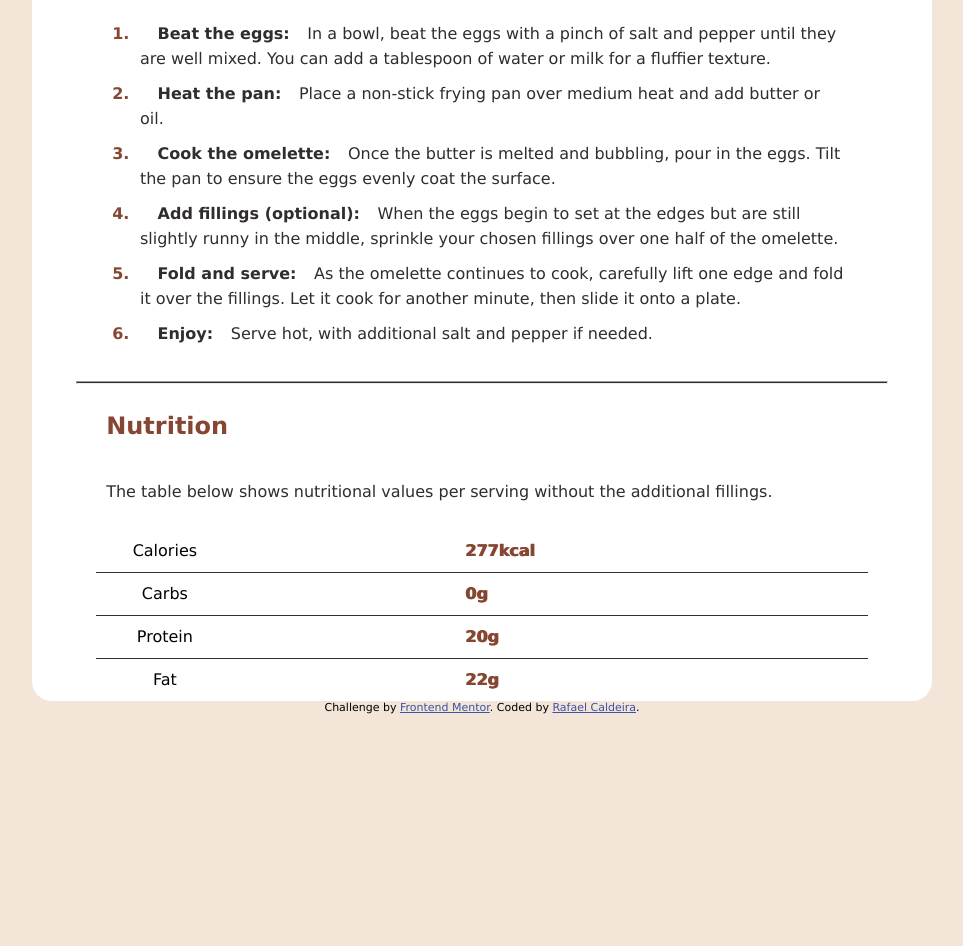
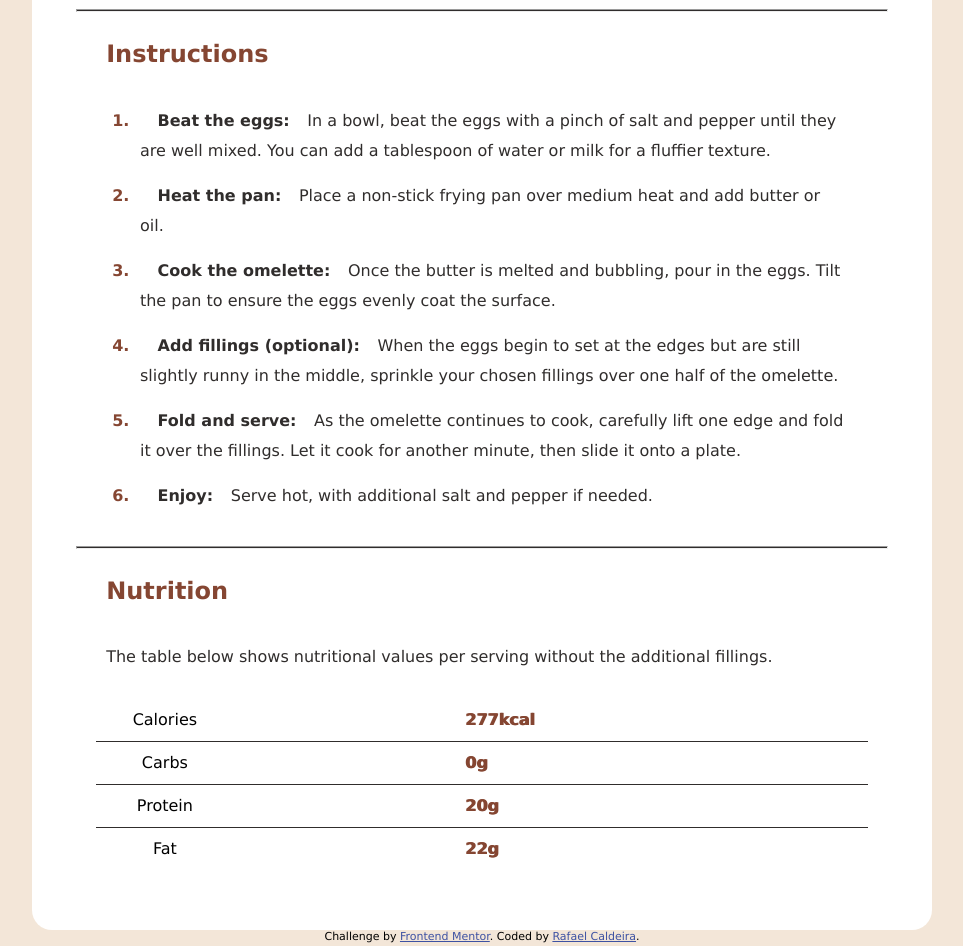
Before and after one commit to RafaelRSCaldeira/Recipe-Page, a plain HTML site: page index.html in a window 1280 px wide. Shown: the part 1312-2258 px from the top of the page, without its empty margins (158-1121 px from the left). Before the commit the page ends 2034 px from the top, so only its background shows below. Drawn offline with Linux system fonts and the light colour scheme.

Commit message:
style updated

```diff
--- a/css/style.css
+++ b/css/style.css
@@ -76,7 +76,8 @@ ol {
 li {
     padding: 5px;
     color: hsl(24, 5%, 18%);
-    line-height: 25px;
+    line-height: 30px;
+    padding-top: 10px;
 }
 
 li::marker {
@@ -107,8 +108,13 @@ tr:first-child, tr:last-child {
     border-width: 0;
 }
 
+.nutrition {
+    padding-bottom: 60px;
+}
+
 .nutrition-table {
     line-height: 40px;
+    margin-top: 20px;
 }
 
 td {
```
